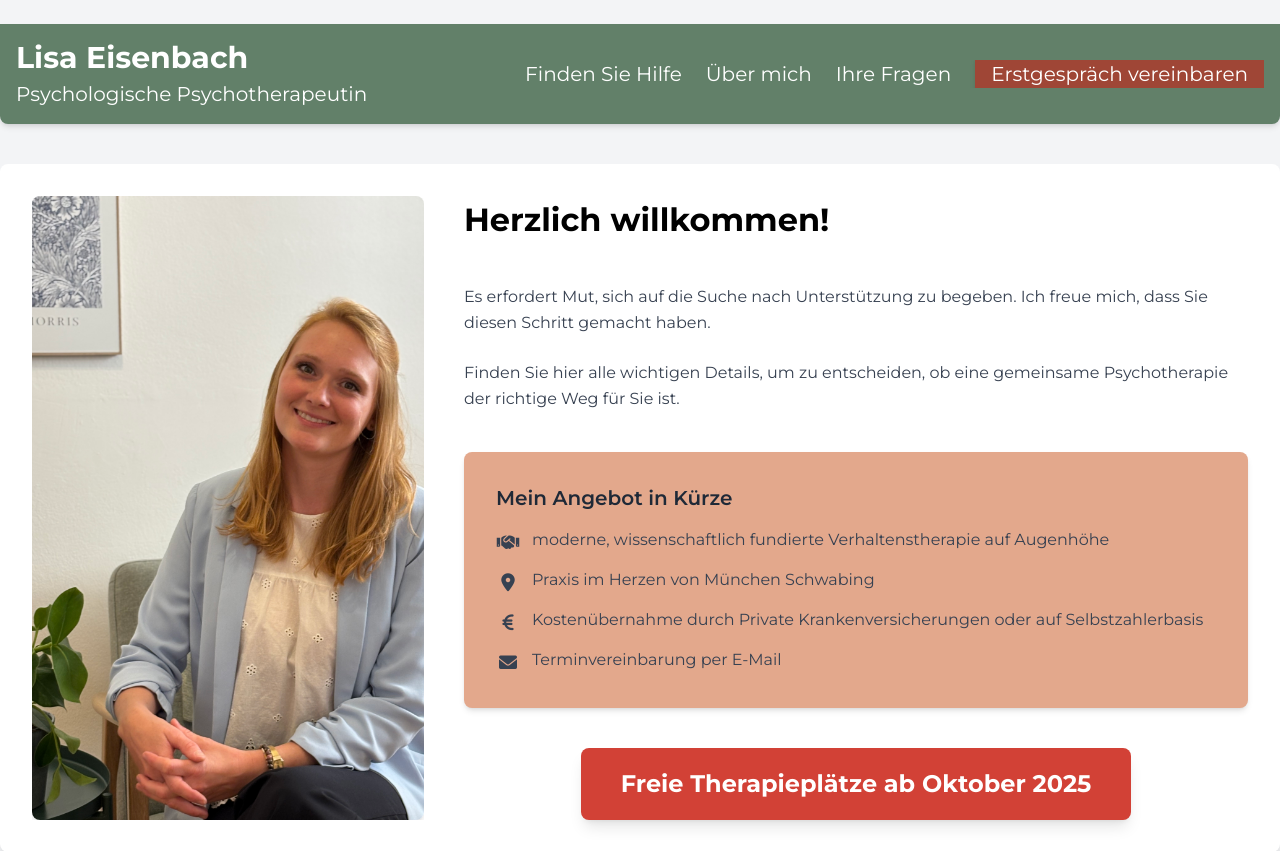
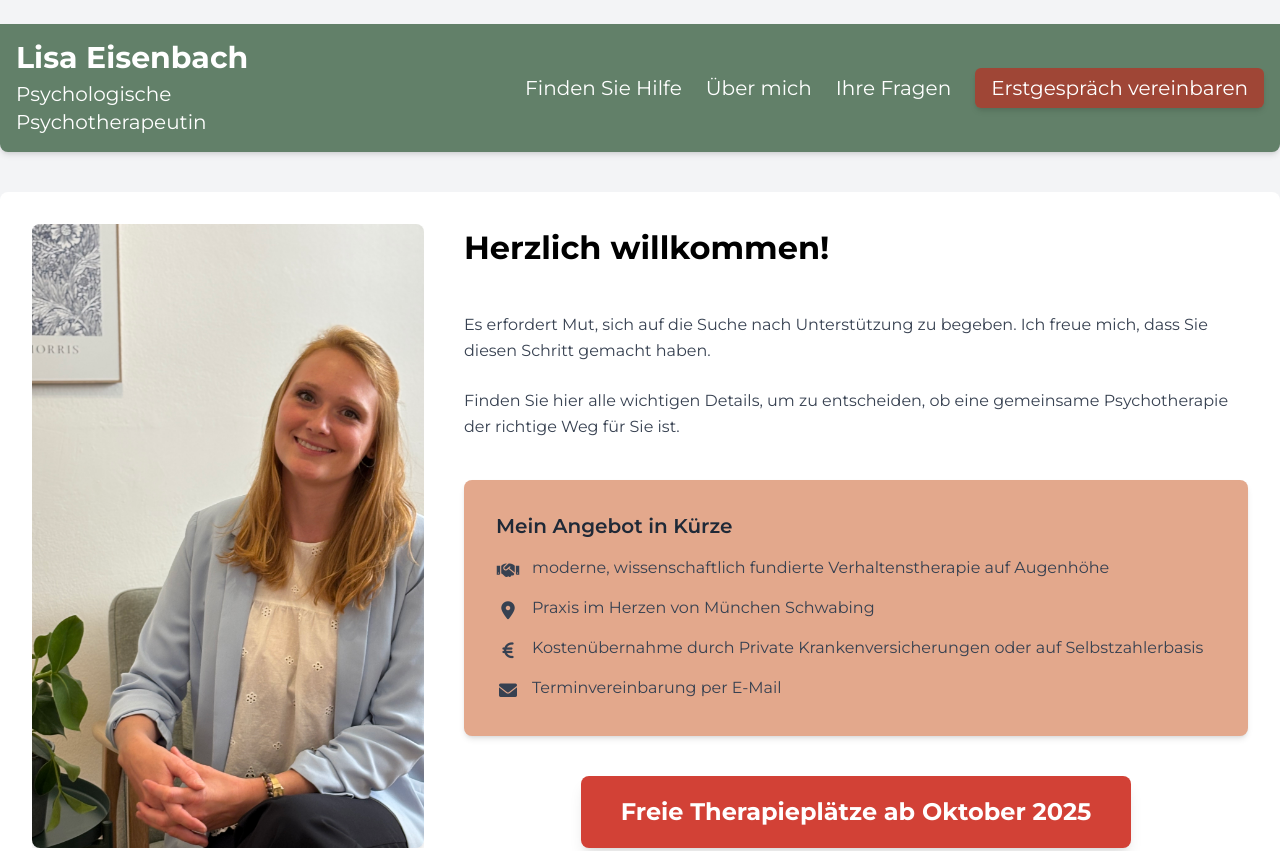
Before and after one commit to PraxisEisenbach/PraxisEisenbach.github.io, a plain HTML site: page index.html in a window 1280 px wide. Shown: the top 851 px of the page. Drawn offline with nearby package versions, Linux system fonts and the light colour scheme; a script that the page names is missing.

Commit message:
Update index.html
Burger Menu im header soll auch andere Seiten anzeigen, Erstgespräch vereinbaren soll nicht einfahren

```diff
--- a/index.html
+++ b/index.html
@@ -21,31 +21,41 @@
       <p class="text-lg md:text-xl mt-1">Psychologische Psychotherapeutin</p>
     </a>
 
-    <!-- Checkbox + Label direkt vor der Navigation -->
+    <!-- Menü-Toggle für Mobilansicht -->
+    <div class="md:hidden w-full flex justify-end">
       <input type="checkbox" id="menu-toggle" class="hidden peer" />
-    <label for="menu-toggle" class="cursor-pointer md:hidden block ml-auto">
+      <label for="menu-toggle" class="cursor-pointer">
         <svg class="w-8 h-8 text-white" fill="none" stroke="currentColor" viewBox="0 0 24 24">
           <path stroke-linecap="round" stroke-linejoin="round" stroke-width="2"
                 d="M4 6h16M4 12h16M4 18h16" />
         </svg>
       </label>
+    </div>
 
-    <!-- Navigation -->
-    <nav class="mobile-menu max-h-0 peer-checked:max-h-96 overflow-hidden transition-all duration-500 md:max-h-none md:block w-full md:w-auto">
-      <ul class="flex flex-col items-center space-y-4 pt-4 md:pt-0 md:flex-row md:space-y-0 md:space-x-6 md:items-center md:justify-end">
+    <!-- Navigation + Call-to-Action Button -->
+    <div class="w-full md:flex md:items-center md:justify-end mt-4 md:mt-0">
+
+      <!-- Mobile Navigation (wird ein-/ausgeklappt) -->
+      <nav class="peer-checked:max-h-96 max-h-0 overflow-hidden transition-all duration-500 md:max-h-none md:block w-full md:w-auto">
+        <ul class="flex flex-col items-center space-y-4 md:space-y-0 md:flex-row md:space-x-6">
           <li><a href="Finden_Sie_Hilfe.html" class="text-xl text-white hover:text-[#d1b280]">Finden Sie Hilfe</a></li>
           <li><a href="Ueber_Mich.html" class="text-xl text-white hover:text-[#d1b280]">Über mich</a></li>
           <li><a href="Ihre_Fragen.html" class="text-xl text-white hover:text-[#d1b280]">Ihre Fragen</a></li>
-        <li>
+        </ul>
+      </nav>
+
+      <!-- Button: bleibt immer sichtbar -->
+      <div class="mt-4 md:mt-0 md:ml-6 flex justify-center md:inline-block">
         <a href="Kontakt.html"
            class="bg-[#9F4636] px-4 py-2 text-xl text-white rounded-md shadow-md hover:bg-[#b05240]">
           Erstgespräch vereinbaren
         </a>
-        </li>
-      </ul>
-    </nav>
+      </div>
+
+    </div>
   </div>
 </header>
+
 
 
 
```
Lines whose indentation alone changed are shown as unchanged.
